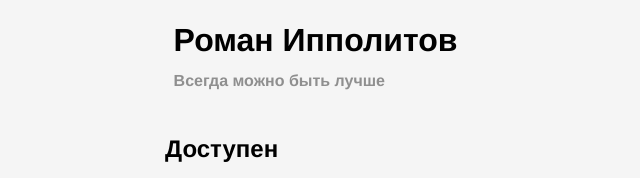
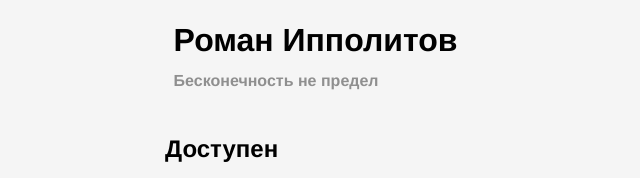
Before and after one commit to Roman-Ippolitov-qa/cv, a plain HTML site: page index.html in a window 1280 px wide. Shown: the part 353-531 px from the top of the page, 315-955 px from the left. Drawn offline with Linux system fonts and the light colour scheme.

Commit message:
Изменение параграфа

```diff
--- a/index.html
+++ b/index.html
@@ -12,7 +12,7 @@
     <header class="header">
       <img src="./лого.jfif" alt="avatar" height="300" class="header__avatar" />
       <h1 class="header__title">Роман Ипполитов</h1>
-      <h3 class="header__subtitle">Всегда можно быть лучше</h3>
+      <h3 class="header__subtitle">Бесконечность не предел</h3>
     </header>
     <main>
       <section class="links">
```
